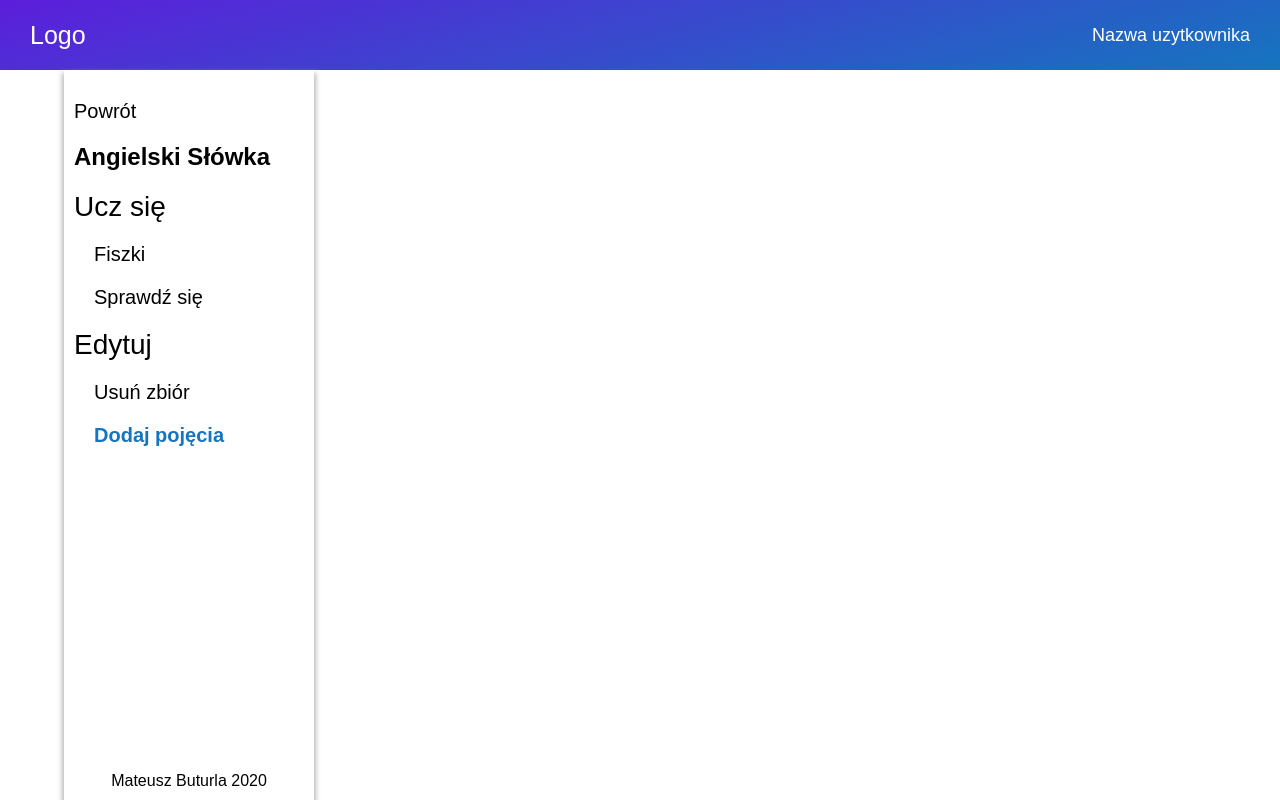
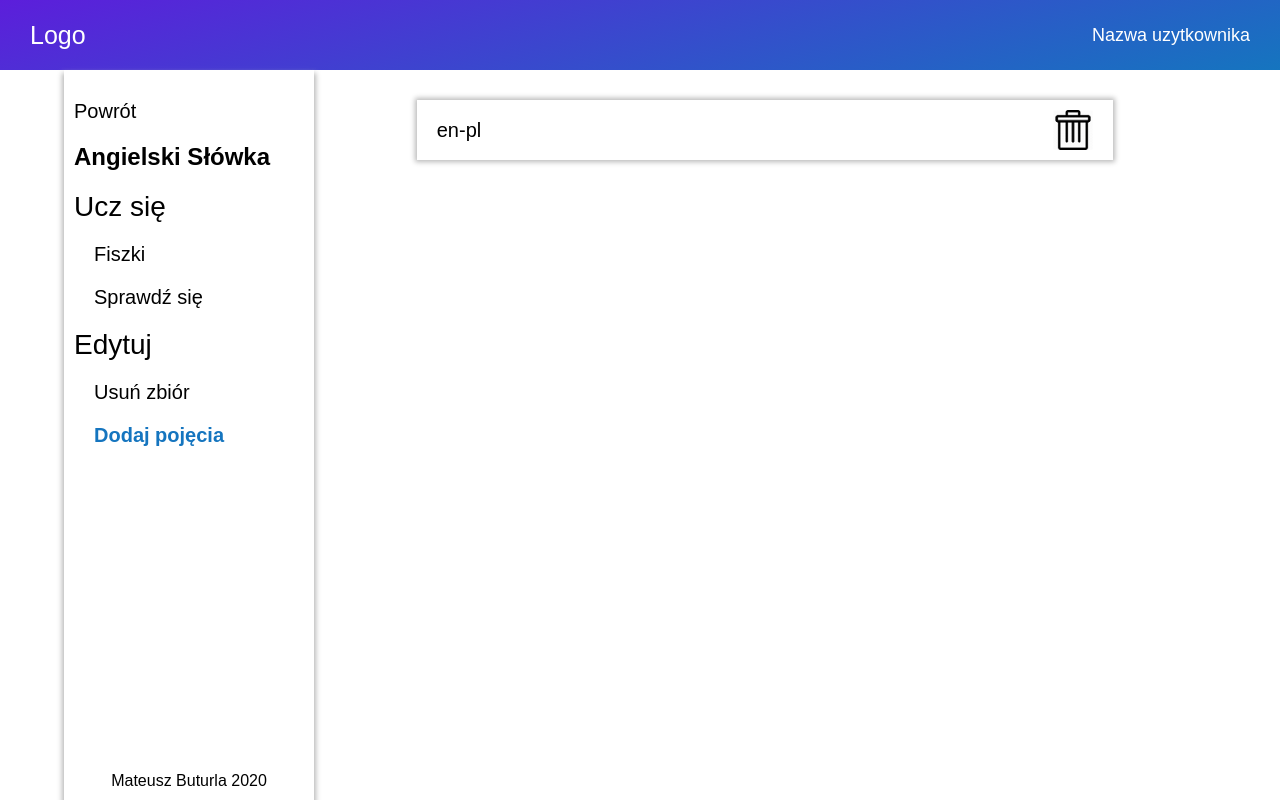
Before and after one commit to mateuszbuturla/flashcard, a React (Create React App) app in the folder client/: page /dashboard/dictionary/edit/1 in a window 1280 px wide. Built offline with nearby package versions, Linux system fonts and the light colour scheme.

Commit message:
create edit dictionary field

```diff
--- /dev/null
+++ b/client/src/components/DashboardEditDictionary/DashboardEditDictionaryField.js
@@ -0,0 +1,23 @@
+import React from 'react';
+
+import BinIcon from '../../img/bin.png';
+
+import './dashboardEditDictionaryField.sass';
+
+class DashboardNav extends React.Component {
+
+    render() {
+        const { pl, en } = this.props;
+        return (
+            <div className="edit-dictionary-field">
+                <div className="edit-citionary-field__content">
+                    <p className="edit-dictionary-field__word">{en}-</p>
+                    <p className="edit-dictionary-field__word">{pl}</p>
+                </div>
+                <img src={BinIcon} alt="bin" className="edit-dictionary-field__bin" />
+            </div>
+        );
+    }
+}
+
+export default DashboardNav;
--- /dev/null
+++ b/client/src/components/DashboardEditDictionary/dashboardEditDictionaryField.sass
@@ -0,0 +1,17 @@
+.edit-dictionary-field
+    width: 100%
+    padding: 10px 20px
+    box-shadow: 0px 0px 5px 2px #bababa
+    display: flex
+    justify-content: space-between
+    align-items: center
+    box-sizing: border-box
+    margin-bottom: 20px
+    .edit-citionary-field__content
+        width: calc(100% - 40px)
+        display: flex
+        justify-content: left
+        align-items: center
+        font-size: 20px
+    .edit-dictionary-field__bin
+        width: 40px
--- a/client/src/view/Dashboard/Dashboard.js
+++ b/client/src/view/Dashboard/Dashboard.js
@@ -7,6 +7,7 @@ import DashboardMain from '../DashboardMain/DashboardMain';
 import DashboardMainAsideNav from './DashboardMainAsideNav/DashboardMainAsideNav';
 import DashboardCreateKit from '../DashboardCreateKit/DashboardCreateKit';
 import DashboardDictionaryMain from '../DashboardDictionaryMain/DashboardDictionaryMain';
+import DashboardEditDictionary from '../DashboardEditDictionary/DashboardEditDictionary';
 import DashboardDictionaryAsideNav from './DashboardDictionaryAsideNav/DashboardDictionaryAsideNav';
 
 import './dashboard.sass';
@@ -54,6 +55,7 @@ class Dashboard extends React.Component {
 
                     <div className="dashboard__main">
                         <Switch>
+                            <Route path='/dashboard/dictionary/edit/:id' component={props => <DashboardEditDictionary {...props} config={config} user={user} />} exact />
                             <Route path='/dashboard/dictionary/main/:id' component={props => <DashboardDictionaryMain {...props} config={config} user={user} />} exact />
                             <Route path='/dashboard' component={props => <DashboardMain {...props} config={config} user={user} />} exact />
                             <Route path='/dashboard/createkit' component={props => <DashboardCreateKit {...props} config={config} user={user} />} exact />
--- /dev/null
+++ b/client/src/view/DashboardEditDictionary/DashboardEditDictionary.js
@@ -0,0 +1,25 @@
+import React from 'react';
+
+import EditDictionaryField from '../../components/DashboardEditDictionary/DashboardEditDictionaryField';
+
+import './dashboardEditDictionary.sass';
+
+class DashboardEditDictionary extends React.Component {
+
+    state = {
+
+    }
+
+
+    render() {
+        return (
+            <div className="dashboard-edit-dictionary">
+                <div className="dashboard-edit-dictionary__container">
+                    <EditDictionaryField pl="pl" en="en" />
+                </div>
+            </div>
+        );
+    }
+}
+
+export default DashboardEditDictionary;
--- /dev/null
+++ b/client/src/view/DashboardEditDictionary/dashboardEditDictionary.sass
@@ -0,0 +1,9 @@
+.dashboard-edit-dictionary
+    width: 100%
+    margin: 0 auto
+    padding: 30px 5vw 0px 5vw
+    box-sizing: border-box
+    min-height: 50vh
+    .dashboard-edit-dictionary__container
+        width: 90%
+        margin: 0 auto
```
Also changed, not shown: client/src/img/bin.png (added).
